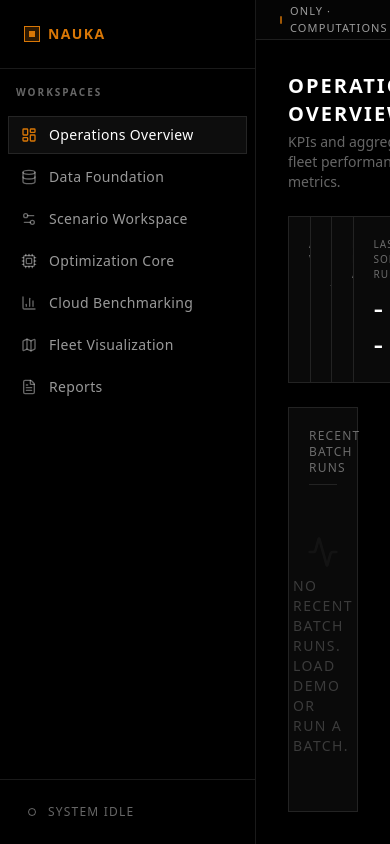
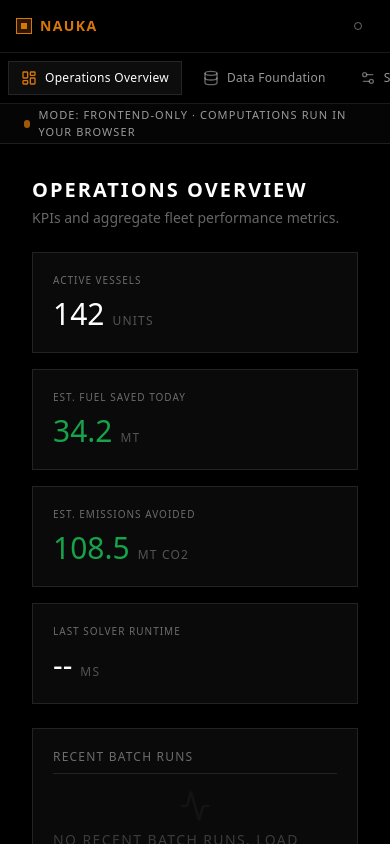
Before and after one commit to omkar-pawar10/Nauka, a Next.js app: page / in a window 390 px wide. Built offline with nearby package versions, Linux system fonts and the light colour scheme.

Commit message:
feat: make UI fully responsive for mobile devices

```diff
--- a/src/app/page.tsx
+++ b/src/app/page.tsx
@@ -14,7 +14,7 @@ export default function Home() {
   const [currentView, setCurrentView] = useState<ViewId>("operations");
 
   return (
-    <div className="flex h-screen w-full overflow-hidden bg-black text-white">
+    <div className="flex flex-col md:flex-row h-screen w-full overflow-hidden bg-black text-white">
       <Sidebar currentView={currentView} onViewChange={setCurrentView} />
 
       <div className="flex-1 flex flex-col min-w-0">
--- a/src/components/Sidebar.tsx
+++ b/src/components/Sidebar.tsx
@@ -31,22 +31,25 @@ export function Sidebar({ currentView, onViewChange }: SidebarProps) {
   const { engineState } = useSystemStore();
 
   return (
-    <aside className="w-64 border-r border-white/10 bg-[#000000] flex flex-col h-full">
-      <div className="p-6 border-b border-white/10">
+    <aside className="w-full md:w-64 border-b md:border-b-0 md:border-r border-white/10 bg-[#000000] flex flex-col md:h-full shrink-0 z-10">
+      <div className="p-4 md:p-6 border-b border-white/10 flex items-center justify-between">
         <h1 className="text-sm font-bold tracking-widest text-accent-orange uppercase flex items-center gap-2">
           <div className="w-4 h-4 bg-accent-orange/20 border border-accent-orange flex items-center justify-center">
             <div className="w-1.5 h-1.5 bg-accent-orange" />
           </div>
           Nauka
         </h1>
+        <div className="flex md:hidden items-center gap-3 px-3 py-1 text-xs text-white/40 uppercase tracking-widest">
+          <div className={`w-2 h-2 rounded-full border ${engineState === 'RUNNING' ? 'border-accent-green bg-accent-green animate-pulse' : 'border-white/40'}`} />
+        </div>
       </div>
 
-      <div className="flex-1 py-4 overflow-y-auto">
-        <div className="px-4 mb-2">
+      <div className="flex-1 py-2 md:py-4 overflow-x-auto md:overflow-y-auto">
+        <div className="px-4 mb-2 hidden md:block">
           <h2 className="text-[10px] font-bold tracking-[0.2em] text-white/40 uppercase mb-4">Workspaces</h2>
         </div>
 
-        <nav className="space-y-1 px-2">
+        <nav className="flex flex-row md:flex-col space-x-2 md:space-x-0 md:space-y-1 px-2 w-max md:w-auto">
           {views.map((view) => {
             const Icon = view.icon;
             const isActive = currentView === view.id;
@@ -56,22 +59,22 @@ export function Sidebar({ currentView, onViewChange }: SidebarProps) {
                 key={view.id}
                 onClick={() => onViewChange(view.id)}
                 className={cn(
-                  "w-full flex items-center gap-3 px-3 py-2 text-sm text-left transition-colors",
+                  "flex items-center gap-2 md:gap-3 px-3 py-2 text-sm text-left transition-colors whitespace-nowrap",
                   "border border-transparent",
                   isActive
                     ? "bg-white/5 border-white/10 text-white"
                     : "text-white/60 hover:bg-white/5 hover:text-white"
                 )}
               >
-                <Icon className={cn("w-4 h-4", isActive ? "text-accent-orange" : "text-white/40")} />
-                <span className="font-medium tracking-wide">{view.label}</span>
+                <Icon className={cn("w-4 h-4 shrink-0", isActive ? "text-accent-orange" : "text-white/40")} />
+                <span className="font-medium tracking-wide text-xs md:text-sm">{view.label}</span>
               </button>
             );
           })}
         </nav>
       </div>
 
-      <div className="p-4 border-t border-white/10">
+      <div className="p-4 border-t border-white/10 hidden md:block shrink-0">
         <div className="flex items-center gap-3 px-3 py-2 text-xs text-white/40 uppercase tracking-widest">
           <div className={`w-2 h-2 rounded-full border ${engineState === 'RUNNING' ? 'border-accent-green bg-accent-green animate-pulse' : 'border-white/40'}`} />
           {engineState === 'RUNNING' ? 'SYSTEM RUNNING' : 'SYSTEM IDLE'}
--- a/src/components/views/CloudBenchmarking.tsx
+++ b/src/components/views/CloudBenchmarking.tsx
@@ -120,7 +120,7 @@ export function CloudBenchmarking() {
         </button>
       </header>
 
-      <div className="grid grid-cols-4 gap-6 flex-1 min-h-0">
+      <div className="flex flex-col lg:grid lg:grid-cols-4 gap-6 flex-1 lg:min-h-0 overflow-y-auto lg:overflow-hidden">
         <div className="col-span-3 border border-white/10 bg-[#0a0a0a] flex flex-col relative">
           <div className="p-4 border-b border-white/10 flex items-center justify-between">
             <h3 className="text-xs uppercase tracking-widest font-bold">Solver Convergence Profile</h3>
--- a/src/components/views/DataFoundation.tsx
+++ b/src/components/views/DataFoundation.tsx
@@ -27,7 +27,7 @@ export function DataFoundation() {
         <p className="text-sm text-white/40 mt-1">Batch Importer / Scrubber and ML Fuel Consumption Prediction</p>
       </header>
 
-      <div className="grid grid-cols-2 gap-6">
+      <div className="grid grid-cols-1 lg:grid-cols-2 gap-6">
         <div className="border border-white/10 bg-[#0a0a0a] flex flex-col">
           <div className="p-4 border-b border-white/10 bg-white/5">
             <h3 className="text-xs uppercase tracking-widest font-bold">Static AIS Extracts Scrubber</h3>
--- a/src/components/views/FleetVisualization.tsx
+++ b/src/components/views/FleetVisualization.tsx
@@ -32,9 +32,9 @@ export function FleetVisualization() {
         </div>
       </header>
 
-      <div className="flex-1 flex min-h-0">
+      <div className="flex-1 flex flex-col md:flex-row min-h-0 overflow-hidden">
         {/* Left Pane: Active Vessels */}
-        <div className="w-80 border-r border-white/10 bg-[#0a0a0a] flex flex-col">
+        <div className="w-full md:w-80 h-64 md:h-auto border-b md:border-b-0 md:border-r border-white/10 bg-[#0a0a0a] flex flex-col shrink-0">
           <div className="p-4 border-b border-white/10">
             <h3 className="text-xs uppercase tracking-widest font-bold">Active Fleet</h3>
           </div>
--- a/src/components/views/OperationsOverview.tsx
+++ b/src/components/views/OperationsOverview.tsx
@@ -15,7 +15,7 @@ export function OperationsOverview() {
         </div>
       </header>
 
-      <div className="grid grid-cols-4 gap-4">
+      <div className="grid grid-cols-1 sm:grid-cols-2 lg:grid-cols-4 gap-4">
         {[
           { label: "Active Vessels", value: "142", unit: "UNITS", color: "text-white" },
           { label: "Est. Fuel Saved Today", value: "34.2", unit: "MT", color: "text-accent-green" },
--- a/src/components/views/OptimizationCore.tsx
+++ b/src/components/views/OptimizationCore.tsx
@@ -107,7 +107,7 @@ export function OptimizationCore() {
         </div>
       </header>
 
-      <div className="grid grid-cols-4 gap-6 flex-1">
+      <div className="flex flex-col lg:grid lg:grid-cols-4 gap-6 flex-1 lg:min-h-0 overflow-y-auto lg:overflow-hidden">
         <div className="col-span-3 flex flex-col gap-6">
           <div className="border border-white/10 bg-[#0a0a0a] p-6">
             <h3 className="text-[10px] uppercase tracking-widest text-white/40 mb-4">Engine Status</h3>
--- a/src/components/views/Reports.tsx
+++ b/src/components/views/Reports.tsx
@@ -32,7 +32,7 @@ export function Reports() {
         <p className="text-sm text-white/40 mt-1">Generate fleet allocation and emission profiles.</p>
       </header>
 
-      <div className="grid grid-cols-2 gap-6">
+      <div className="grid grid-cols-1 md:grid-cols-2 gap-6">
         {[
           {
             title: "Fleet Allocation Master",
--- a/src/components/views/ScenarioWorkspace.tsx
+++ b/src/components/views/ScenarioWorkspace.tsx
@@ -24,14 +24,14 @@ export function ScenarioWorkspace() {
         <p className="text-sm text-white/40 mt-1">Optimization Formulation Constraints & Objectives</p>
       </header>
 
-      <div className="grid grid-cols-3 gap-6">
+      <div className="grid grid-cols-1 md:grid-cols-3 gap-6">
         <div className="col-span-2 space-y-6">
           <div className="border border-white/10 bg-[#0a0a0a] p-6">
             <h3 className="text-xs uppercase tracking-widest font-bold mb-6 flex items-center gap-2">
               <span className="w-2 h-2 bg-accent-orange block"></span>
               Decision Variables
             </h3>
-            <div className="grid grid-cols-2 gap-4">
+            <div className="grid grid-cols-1 sm:grid-cols-2 gap-4">
               {[
                 { label: "Vessel Mix", val: "Global Fleet (All Classes)" },
                 { label: "Capacity (TEU)", val: "10,000 - 24,000" },
```
